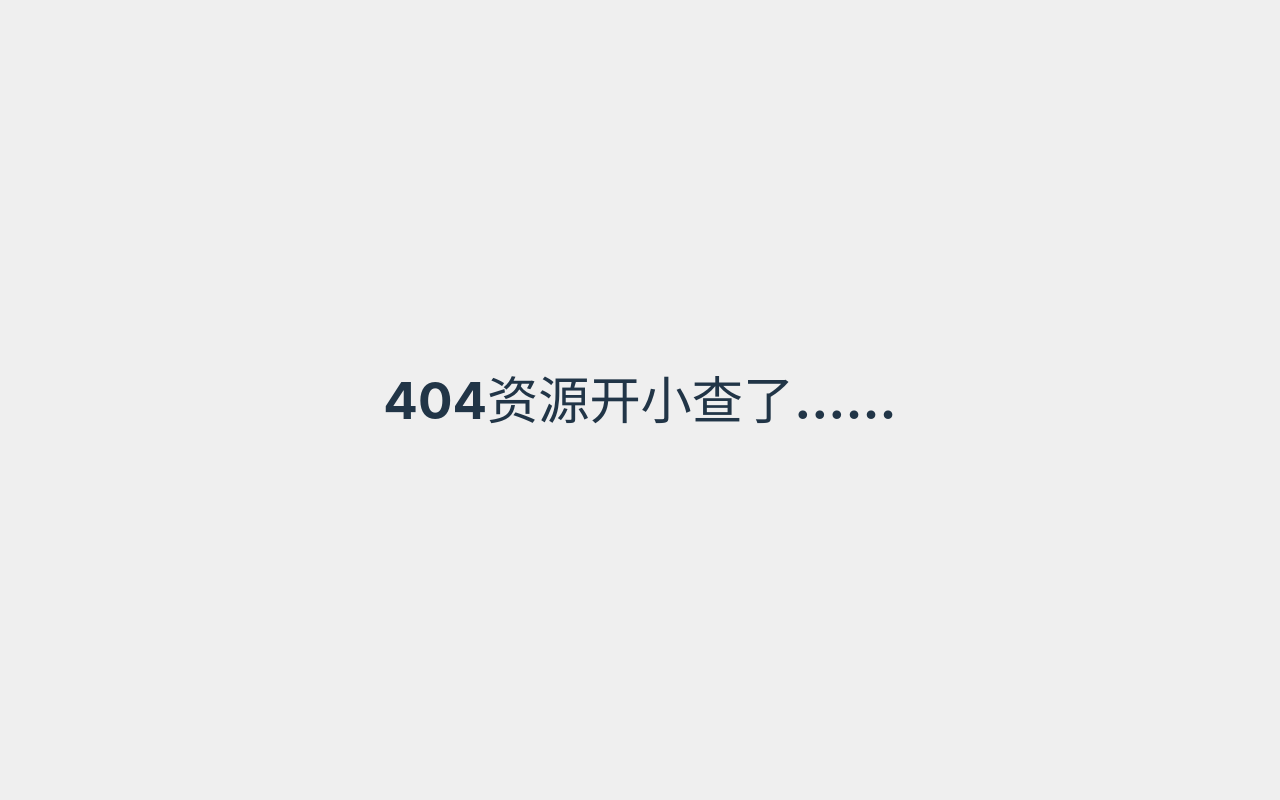
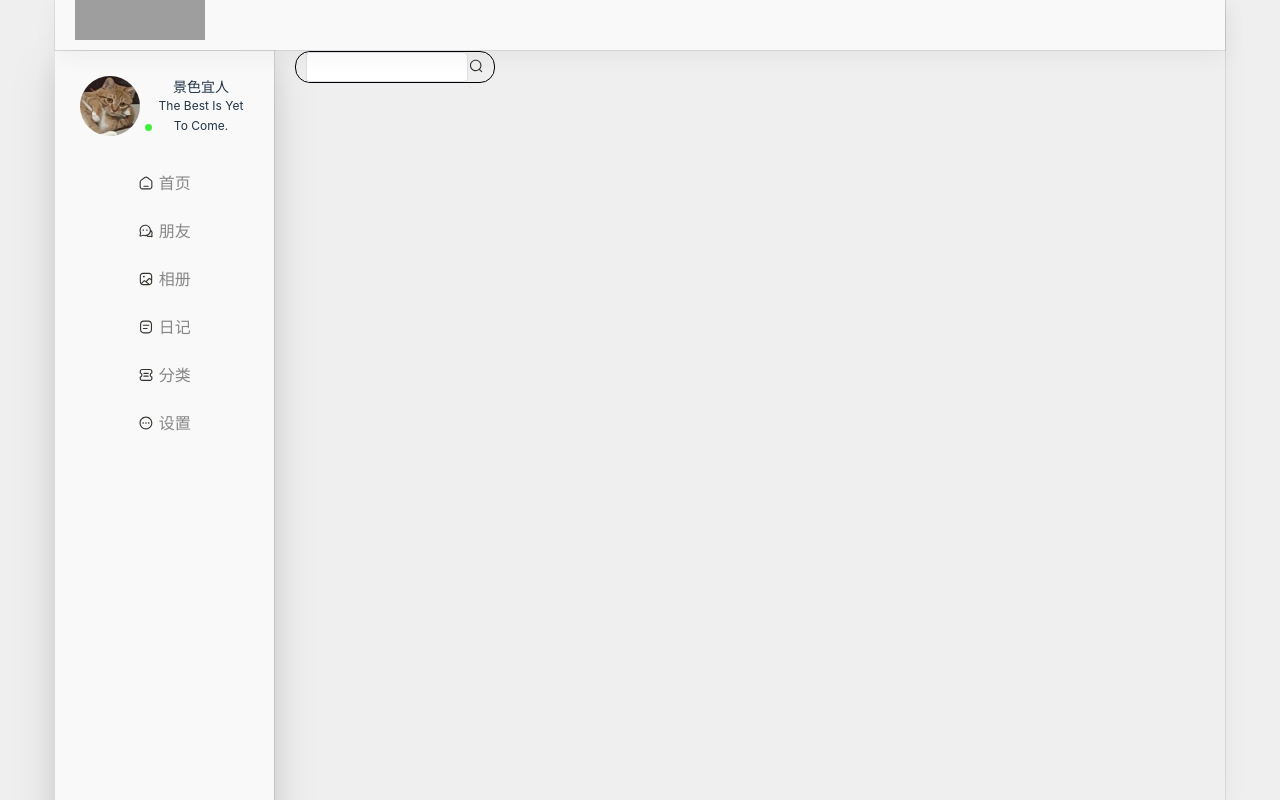
Before and after one commit to Aokieoog/myBlog-vue-vite, a Vue app: page /searchBox in a window 1280 px wide. Built offline with nearby package versions, Linux system fonts and the light colour scheme; grey boxes are pictures that could not be loaded.

Commit message:
引入less,编写搜索组件

```diff
--- a/package.json
+++ b/package.json
@@ -12,6 +12,7 @@
     "@types/node": "^18.13.0",
     "axios": "^1.2.6",
     "element-plus": "^2.2.26",
+    "less": "^4.1.3",
     "vue": "^3.2.45",
     "vue-router": "^4.1.6"
   },
--- /dev/null
+++ b/src/components/searchBox/searchBox.vue
@@ -0,0 +1,30 @@
+<script setup>
+import SvgIcon from '../svgIconFont/svgIcon.vue'</script>
+
+<template>
+  <div>
+    <el-input></el-input>
+    <span>
+      <svg-icon icon-name="icon-sousuo"></svg-icon>
+    </span>
+  </div>
+
+</template>
+
+<style lang="less" scoped>
+div {
+  width: 12.375rem;
+  height: 1.875rem;
+  border: 1px solid black;
+  border-radius: 0.9375rem;
+  .el-input {
+    width: 10.125rem;
+    height: 1.875rem;
+    border: none;
+  }
+  span {
+    width: 2.1875rem;
+    height: 1.875rem;
+  }
+}
+</style>
--- a/src/components/sidebar/sidebar.vue
+++ b/src/components/sidebar/sidebar.vue
@@ -34,7 +34,7 @@ const datalist = reactive([
   </div>
 </template>
 
-<style scoped>
+<style lang="less" scoped>
 .sidebar-header i {
   width: 0.4375rem;
   height: 0.4375rem;
--- a/src/router/index.js
+++ b/src/router/index.js
@@ -32,6 +32,14 @@ const routes = [
       fullPageDisplay: false//不需要全页展示的组件
     },
     component: () => import('views/OilPrices/oilPrices.vue')
+  },
+  {
+    path: '/searchBox',
+    name: '/searchBox',
+    meta: {
+      fullPageDisplay: false
+    },
+    component:()=>import('components/searchBox/searchBox.vue')
   }
 ];
 const router = createRouter({
--- a/src/views/OilPrices/oilPrices.vue
+++ b/src/views/OilPrices/oilPrices.vue
@@ -32,6 +32,7 @@ function OilPrices(address) {
   }).then((res) => {
     if (res.data.code === 1) {
       resdata.value = res.data.data
+      msg.success(res.data.msg)
     }else {
       // VUE2写法
       // proxy.$message('message')
@@ -41,10 +42,7 @@ function OilPrices(address) {
       //   message: 'Oops, this is a error message.',
       //   type: 'error',
       // })
-      msg.success('zhouzhou')
-      msg.message('jiejie')
-      msg.error('jiejie')
-      msg.warning('jiejie')
+      msg.error(res.data.msg)
     }
   })
 }
--- a/vite.config.js
+++ b/vite.config.js
@@ -22,8 +22,8 @@ export default defineConfig({
       '/dev': {
         target: 'https://www.mxnzp.com', //目标url
         changeOrigin: true, //支持跨域
+        //重写路径,替换/dev
         rewrite: (path) => path.replace(/^\/dev/, "")
-        //重写路径,替换/dev
       }
     }
   }
```
Also changed, not shown: 1 other file (tests, documents, lock files or other folders).
